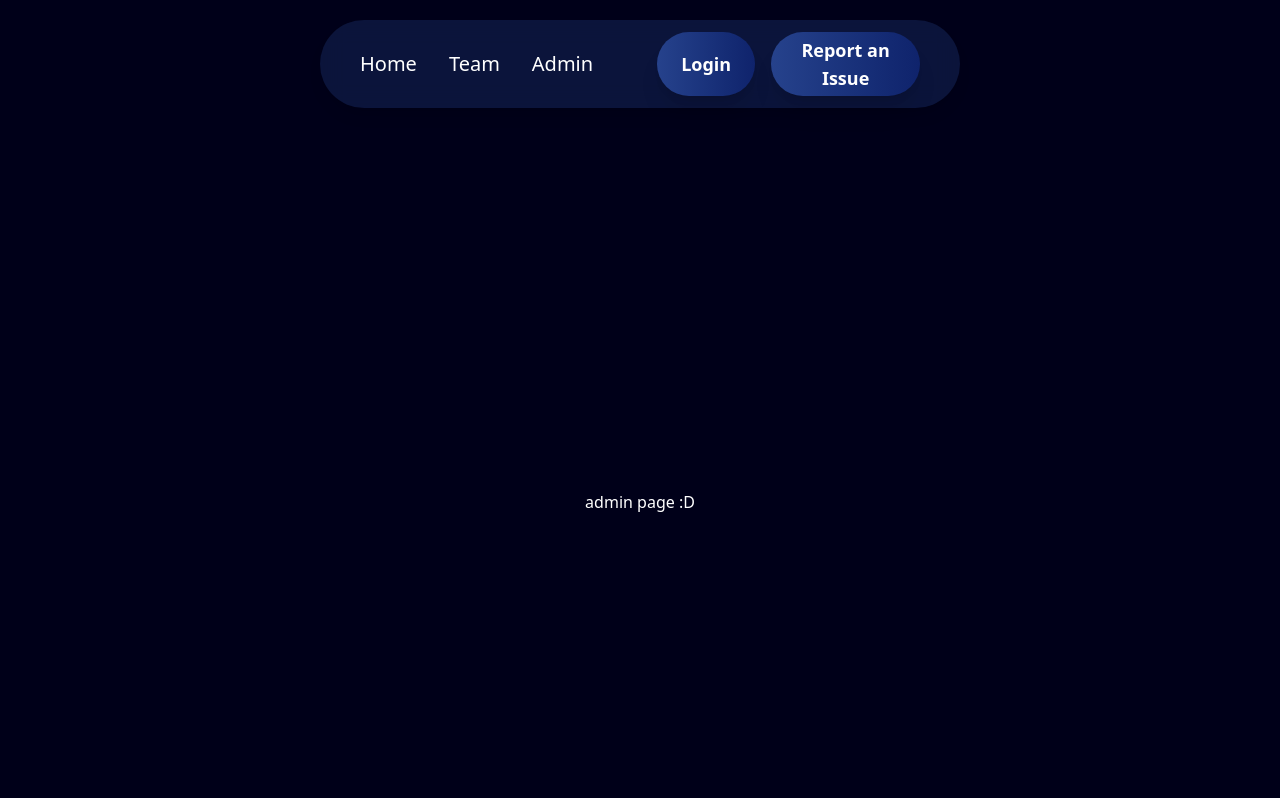
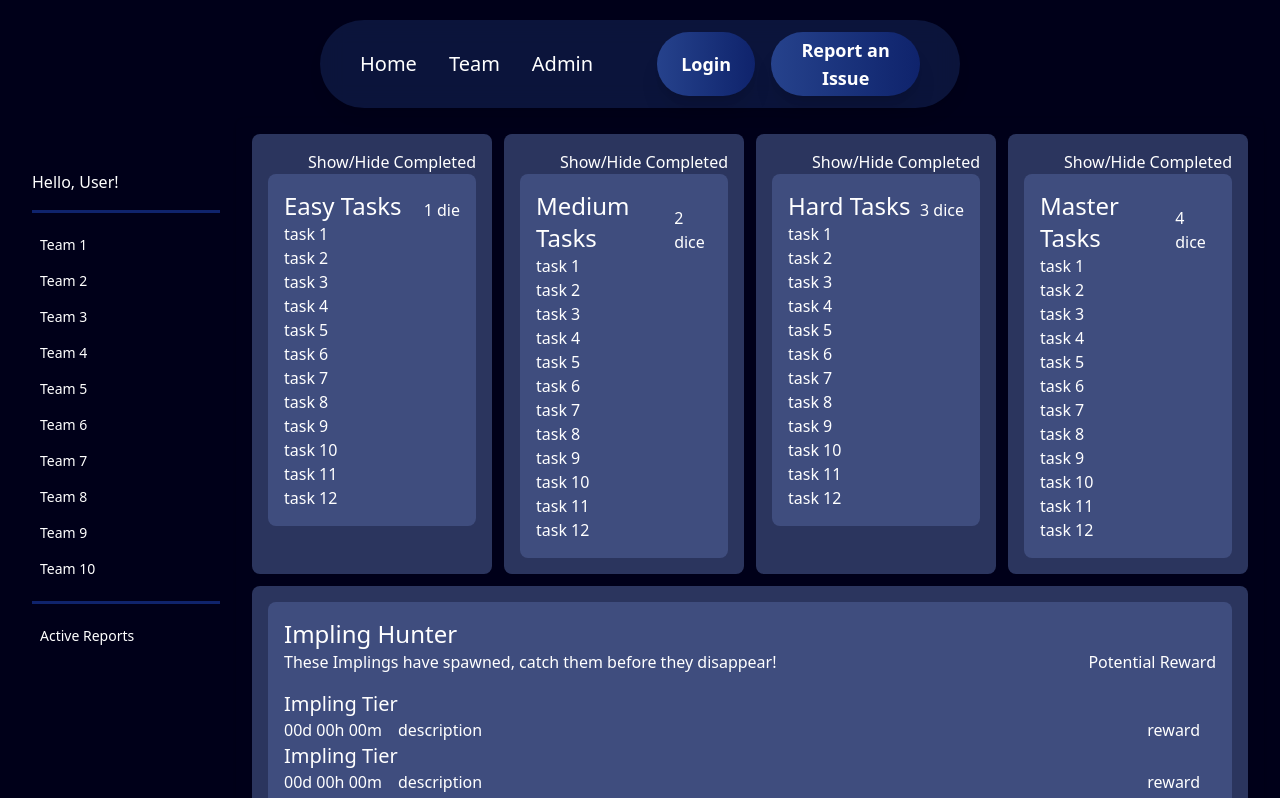
Before and after one commit to birbothedev/rings_and_ladders_event, a React app in the folder frontend/: page /adminpage in a window 1280 px wide. Shown: the top 798 px of the page. Built offline with nearby package versions, Linux system fonts and the light colour scheme; the HTML template or start-up script is replaced by a standard one.

Commit message:
added admin page base template

```diff
--- a/frontend/src/components/Dashboard.jsx
+++ b/frontend/src/components/Dashboard.jsx
@@ -1,11 +1,28 @@
 import Grid from "./DashboardComps/Grid";
 import { TopBar } from "./DashboardComps/TopBar";
 
-export function Dashboard(){
+export function Dashboard({page}){
     return (
-        <div className="bg-bordermuted/60 rounded-lg pb-4 shadow h-fit">
-            <TopBar />
-            <Grid />
-        </div>
+        <>
+            {
+                page ==="team" &&
+                <>
+                    <div className="bg-bordermuted/60 rounded-lg pb-4 shadow h-fit">
+                            <TopBar />
+                            <Grid page={page}/>
+                    </div>
+                </>
+            }
+            {
+                page ==="admin" &&
+                <>
+                    <div className="rounded-lg pb-4 shadow h-fit">
+                        <div className="pt-4">
+                            <Grid page={page}/>
+                        </div>
+                    </div>
+                </>
+            }
+        </>
     )
 }
--- a/frontend/src/components/DashboardComps/Grid.jsx
+++ b/frontend/src/components/DashboardComps/Grid.jsx
@@ -1,15 +1,21 @@
 import ActionFeed from '../InfoComps/ActionFeed'
 import Updates from '../InfoComps/Updates'
-import BonusMissions from '../TeamPageComps/BonusMissions'
-import { Inventory } from '../TeamPageComps/Inventory'
-import { StatusEffects } from '../TeamPageComps/StatusEffects'
-import Tasks from '../TeamPageComps/Tasks'
+import BonusMissions from './BonusMissions'
+import { Inventory } from './Inventory'
+import { StatusEffects } from './StatusEffects'
+import Tasks from './Tasks'
 
-const Grid = () => {
+const Grid = ({page}) => {
     return (
         <div className="px-4 grid gap-3 grid-cols-12">
-            <Updates />
-            <ActionFeed />
+            {
+                page !=="admin" &&
+                <>
+                    <Updates />
+                    <ActionFeed />
+                </>
+            }
+
             <Tasks />
             <BonusMissions />
             <Inventory />
--- /dev/null
+++ b/frontend/src/components/Sidebar.jsx
@@ -0,0 +1,16 @@
+import AccountBar from "./SidebarComps/Accountbar"
+import RouteSelect from "./SidebarComps/RouteSelect"
+
+
+const Sidebar = () => {
+    return (
+        <div className="px-4 pt-9">
+            <div className="sticky top-8 scrollbar-custom">
+                    <AccountBar />
+                    <RouteSelect />
+            </div>
+        </div>
+    )
+}
+
+export default Sidebar
--- /dev/null
+++ b/frontend/src/components/SidebarComps/Accountbar.jsx
@@ -0,0 +1,11 @@
+
+
+const AccountBar = () => {
+    return (
+        <div className="border-b border-bordermuted border-b-3 pt-4 pb-4">
+            Hello, User!
+        </div>
+    )
+}
+
+export default AccountBar
--- /dev/null
+++ b/frontend/src/components/SidebarComps/RouteSelect.jsx
@@ -0,0 +1,42 @@
+import { useState } from "react"
+
+
+const RouteSelect = () => {
+    const [isSelected, setIsSelected] = useState(null)
+
+    const teams = []
+    let teamCount = 10
+    for(let i=0; i < teamCount; i++){
+        teams.push(`Team ${i+1}`)
+    }
+    return (
+        <>
+            <div className="space-y-1 pt-4 pb-4 pr-2 h-fit">
+                {teams.map((team) => (
+                    <Route icon={""} route={team} isSelected={false} />
+                ))}
+            </div>
+            <div className="border-t-3 border-bordermuted pt-4 pb-4">
+                <Route icon={""} route={"Active Reports"} isSelected={false} />
+            </div>
+        </>
+
+    )
+}
+
+const Route = ({icon, route, isSelected}) => {
+    return (
+        <button
+            className={`flex items-center justify-start gap-s w-full rounded px-2 py-1.5 text-sm transition-[box-shadow,color] ${
+                isSelected
+                    ? "bg-primary/80 text-black shadow font-bold"
+                    : "hover:bg-primary/40 bg-transparent text-text shadow-none"
+                }`}
+        >
+            {icon}
+            {route}
+        </button>
+    )
+}
+
+export default RouteSelect
--- a/frontend/src/pages/AdminPage.jsx
+++ b/frontend/src/pages/AdminPage.jsx
@@ -1,9 +1,12 @@
+import { Dashboard } from "../components/Dashboard"
+import Sidebar from "../components/Sidebar"
 
 
 export function AdminPage(){
     return (
-        <div className="flex flex-col justify-center items-center w-full min-h-screen">
-            admin page :D
+        <div className="p-4 grid grid-gap-4 grid-cols-[220px_1fr]">
+            <Sidebar />
+                <Dashboard page={"admin"}/>
         </div>
     )
 }
--- a/frontend/src/pages/TeamPage.jsx
+++ b/frontend/src/pages/TeamPage.jsx
@@ -1,9 +1,9 @@
-import { Dashboard } from "../components/Dashboard";
+import { Dashboard } from "../components/Dashboard"
 
 export function TeamPage(){
     return (
         <div className="p-4">
-            <Dashboard />
+            <Dashboard page={"team"} />
         </div>
     )
 }
```
Also changed, not shown: frontend/src/components/DashboardComps/BonusMissions.jsx (renamed from frontend/src/components/TeamPageComps/BonusMissions.jsx), frontend/src/components/DashboardComps/Inventory.jsx (renamed from frontend/src/components/TeamPageComps/Inventory.jsx), frontend/src/components/DashboardComps/StatusEffects.jsx (renamed from frontend/src/components/TeamPageComps/StatusEffects.jsx), frontend/src/components/DashboardComps/Tasks.jsx (renamed from frontend/src/components/TeamPageComps/Tasks.jsx), 1 other file (tests, documents, lock files or other folders).
